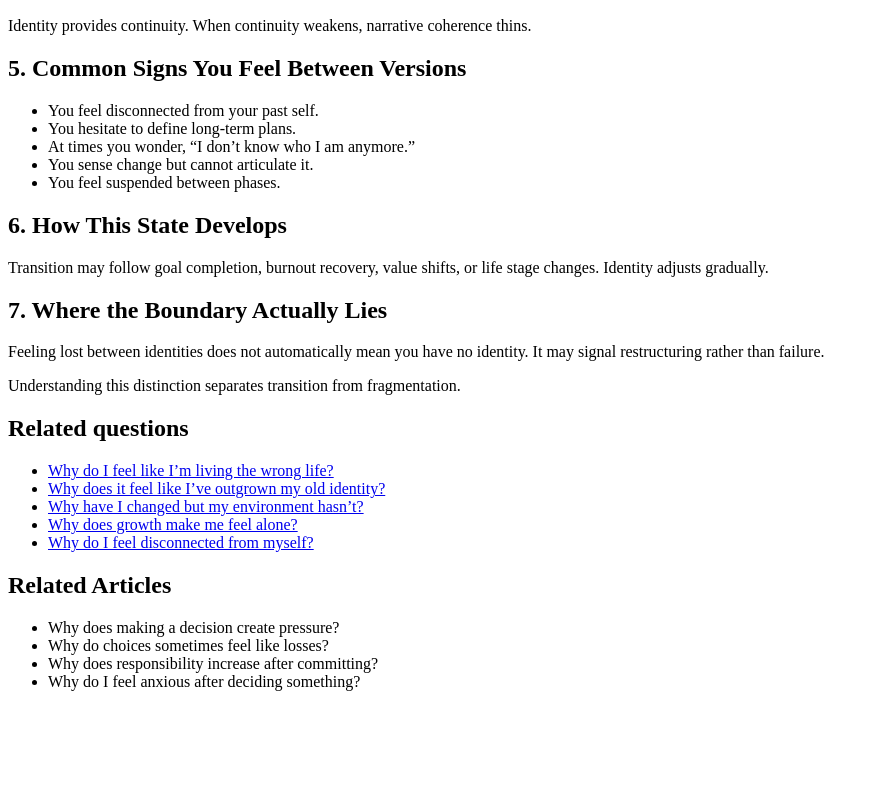
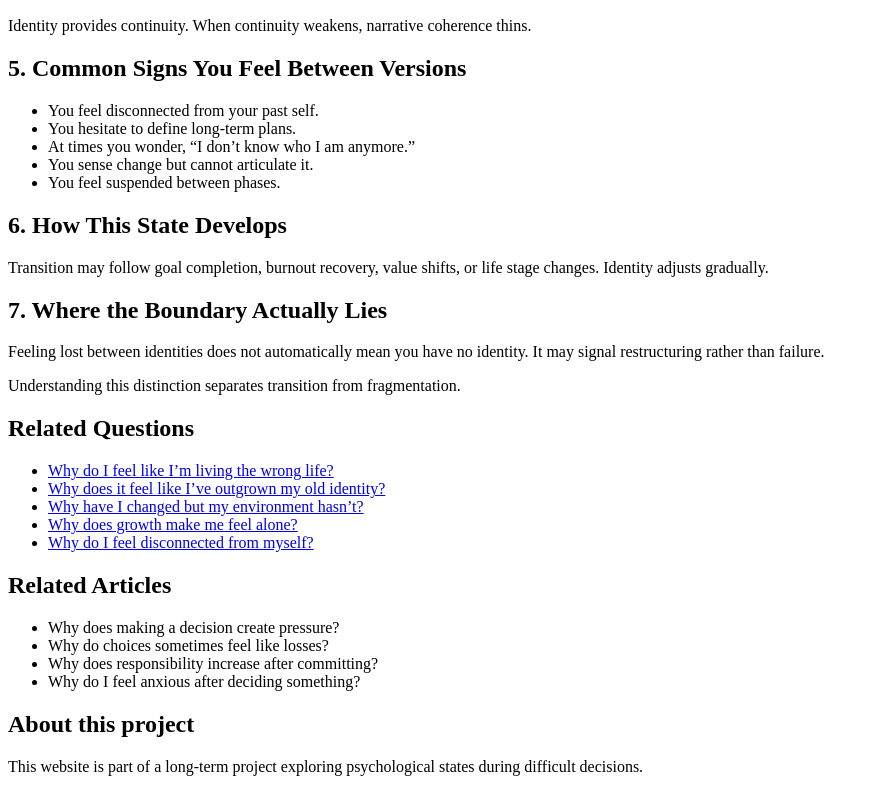
Before and after one commit to mozartltv-creator/67-between-versions-of-myself, a plain HTML site: page index.html in a window 1280 px wide. Shown: the part 467-1259 px from the top of the page, without its empty margins (0-879 px from the left). Before the commit the page ends 1174 px from the top, so only its background shows below. Drawn offline with Linux system fonts and the light colour scheme.

Commit message:
Update index.html

```diff
--- a/index.html
+++ b/index.html
@@ -65,7 +65,7 @@ It may signal restructuring rather than failure.
 <p>
 Understanding this distinction separates transition from fragmentation.
 </p>
-<h2>Related questions</h2>
+<h2>Related Questions</h2>
 <ul>
   <li><a href="https://mozartltv-creator.github.io/66-living-the-wrong-life/">Why do I feel like I’m living the wrong life?</a></li>
   <li><a href="https://mozartltv-creator.github.io/133-outgrown-old-identity/">Why does it feel like I’ve outgrown my old identity?</a></li>
@@ -80,5 +80,11 @@ Understanding this distinction separates transition from fragmentation.
 <li>Why does responsibility increase after committing?</li>
 <li>Why do I feel anxious after deciding something?</li>
 </ul>
+  <section>
+  <h2>About this project</h2>
+  <p>
+    This website is part of a long-term project exploring psychological states during difficult decisions.
+  </p>
+</section>
 </body>
 </html>
```
